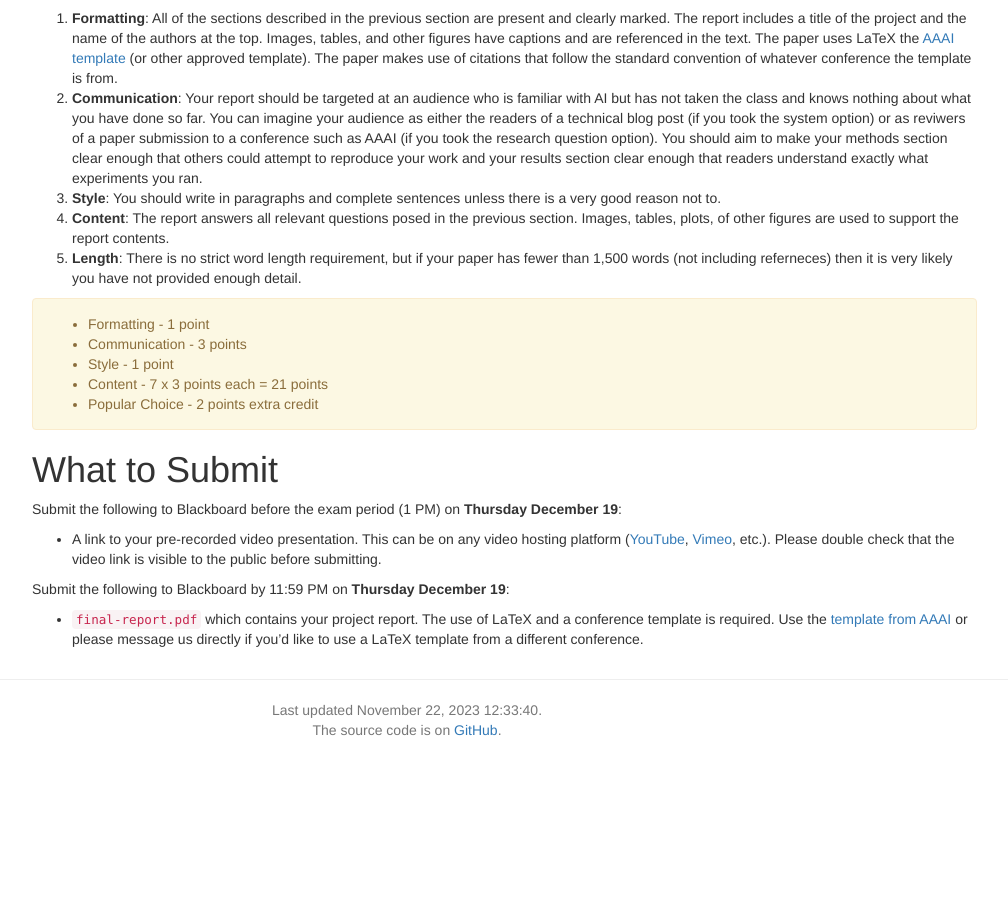
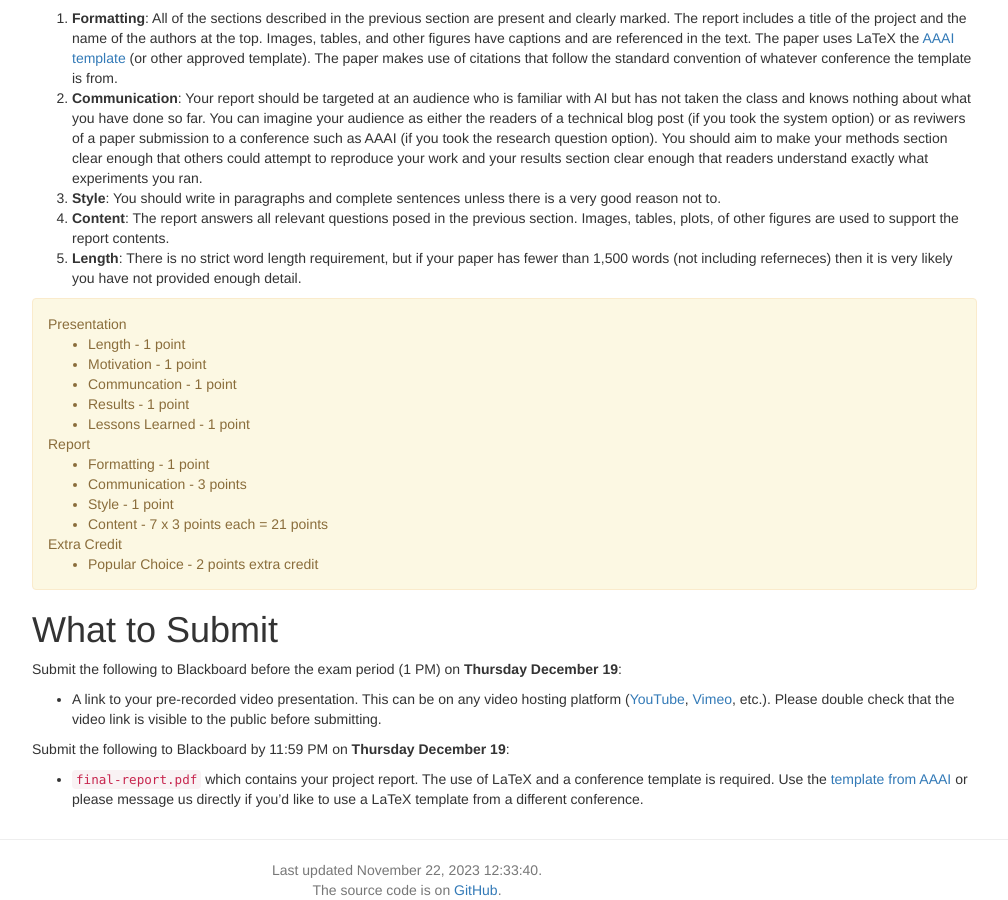
Before and after one commit to lara-martin/Principles-of-AI, a Jekyll site: the page built from homeworks/project/final-submission.md, in a window 1280 px wide and 900 px high, scrolled down 1490 px. Shown: the whole window, without its empty margins (233-1241 px from the left). Built offline with Jekyll 4.4.1, drawn with Linux system fonts in a browser that asks for light colours; nearby versions of some CDN libraries; a script that is not in the unit is left out; before the commit the page ends 2230 px from its top, so only the background shows below that.

Commit message:
points breakdown for video

```diff
--- a/homeworks/project/final-submission.md
+++ b/homeworks/project/final-submission.md
@@ -103,10 +103,20 @@ This section is our grading rubric for the final report.
 5. __Length__: There is no strict word length requirement, but if your paper has fewer than 1,500 words (not including referneces) then it is very likely you have not provided enough detail.
 
 <div class="alert alert-warning" markdown="1">
+Presentation
+* Length - 1 point
+* Motivation - 1 point
+* Communcation - 1 point
+* Results - 1 point
+* Lessons Learned - 1 point
+
+Report
 * Formatting - 1 point
 * Communication - 3 points
 * Style - 1 point
 * Content - 7 x 3 points each = 21 points
+
+Extra Credit
 * Popular Choice - 2 points extra credit
 </div>
 
```
